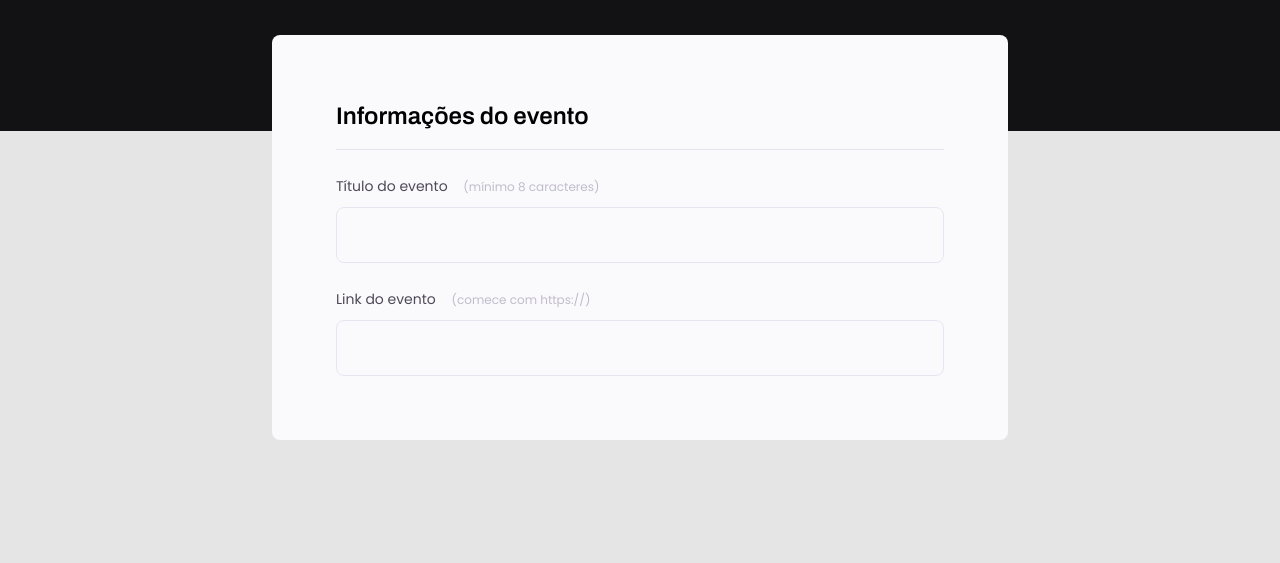
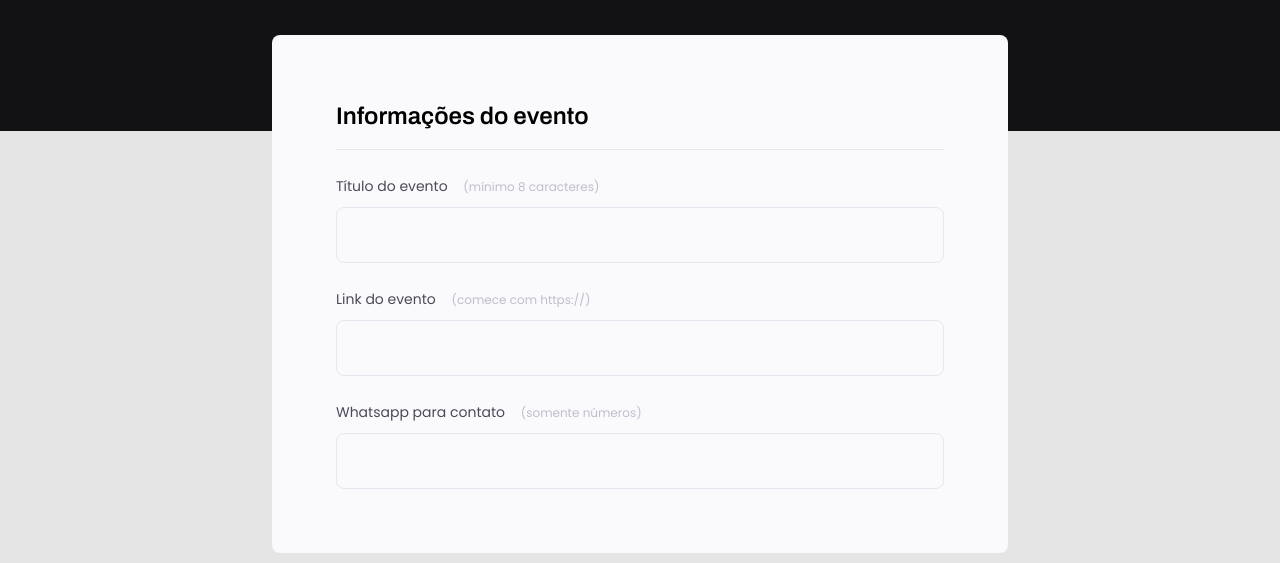
Before and after one commit to MiPigurim/Rocketseat-Formul-rio, a plain HTML site: page index.html in a window 1280 px wide. Shown: the part 237-800 px from the top of the page. Drawn offline with Linux system fonts and the light colour scheme.

Commit message:
feat: field criation "Whatsapp para contato"

```diff
--- a/index.html
+++ b/index.html
@@ -33,6 +33,12 @@
             <label for="event-link">Link do evento <span>(comece com https://)</span></label>
             <input type="text" id="event-link">
           </div>
+
+          <div class="input-wrapper">
+            <label for="event-whatsapp">Whatsapp para contato <span>(somente números)</span></label>
+            <input type="text" id="event-whatsapp">
+          </div>
+
         </div>
       </fieldset>
     </form>
```
